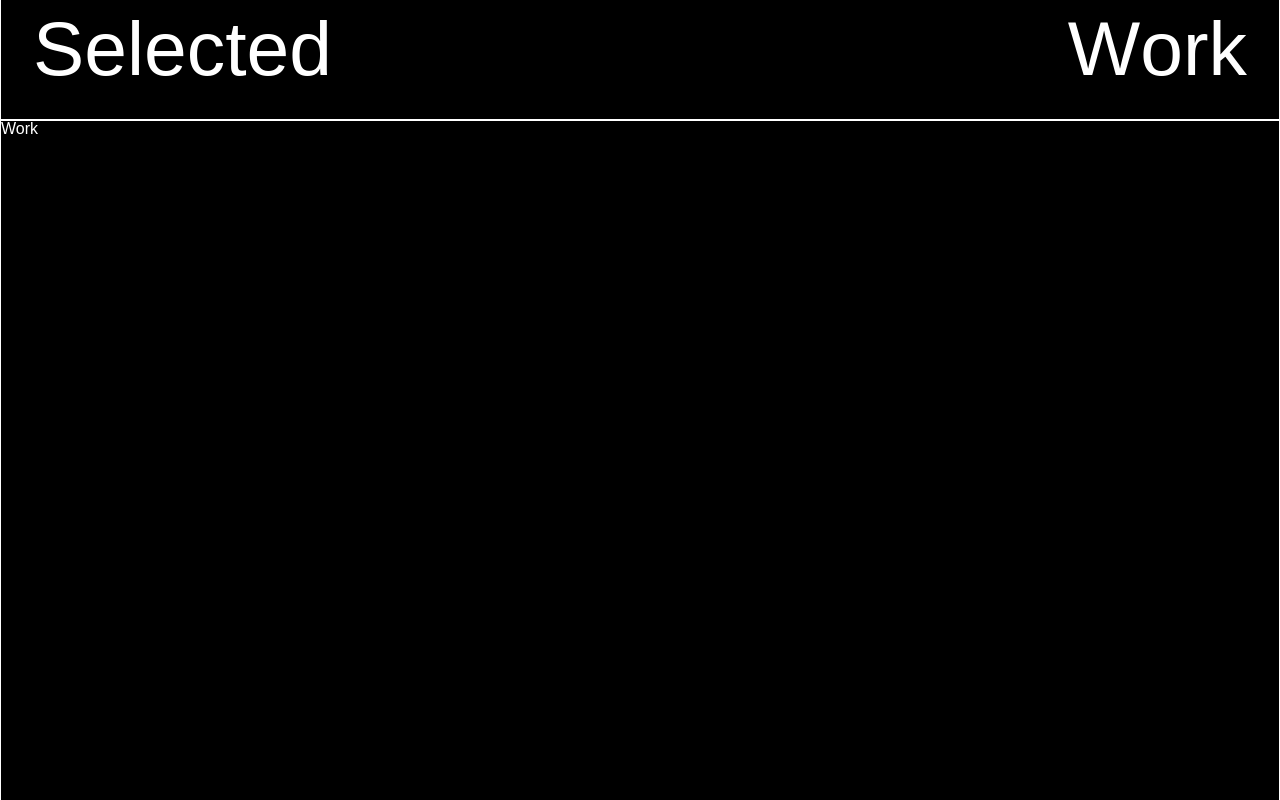
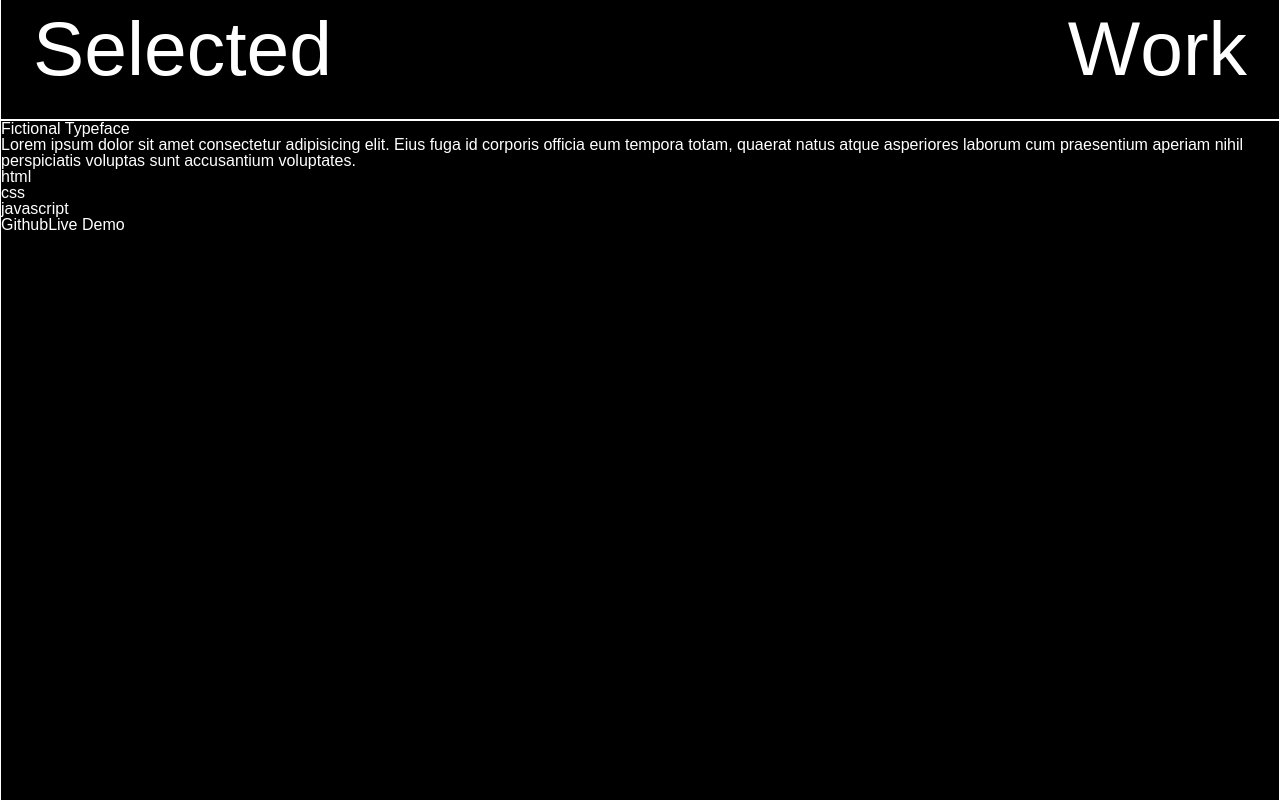
Before and after one commit to lilianlee0213/Portfolio-of-Lilian-Lee, a React (Create React App) app: page / in a window 1280 px wide. Shown: the part 5080-5880 px from the top of the page. Built offline with nearby package versions, Linux system fonts and the light colour scheme; a web font is replaced by a local one.

Commit message:
work html

```diff
--- a/src/components/Work/index.js
+++ b/src/components/Work/index.js
@@ -2,8 +2,35 @@ import './style.css';
 export default function Work() {
 	return (
 		<div className="section-wrapper">
-			<section id="work" className="section ">
-				Work
+			<section id="work" className="sticky section">
+				<div className="project-one">
+					<div className="project-image-container">
+						<div className="image image-one"></div>
+						<div className="image image-two"></div>
+						<div className="image image-three"></div>
+					</div>
+					<div className="project-container">
+						<small className="project-index"></small>
+						<h1 className="project-title">Fictional Typeface</h1>
+						<p className="project-desc">
+							Lorem ipsum dolor sit amet consectetur adipisicing elit. Eius fuga
+							id corporis officia eum tempora totam, quaerat natus atque
+							asperiores laborum cum praesentium aperiam nihil perspiciatis
+							voluptas sunt accusantium voluptates.
+						</p>
+						<div className="project-skills">
+							<ul>
+								<li>html</li>
+								<li>css</li>
+								<li>javascript</li>
+							</ul>
+						</div>
+						<div className="project-links">
+							<a href="">Github</a>
+							<a href="">Live Demo</a>
+						</div>
+					</div>
+				</div>
 			</section>
 		</div>
 	);
```
